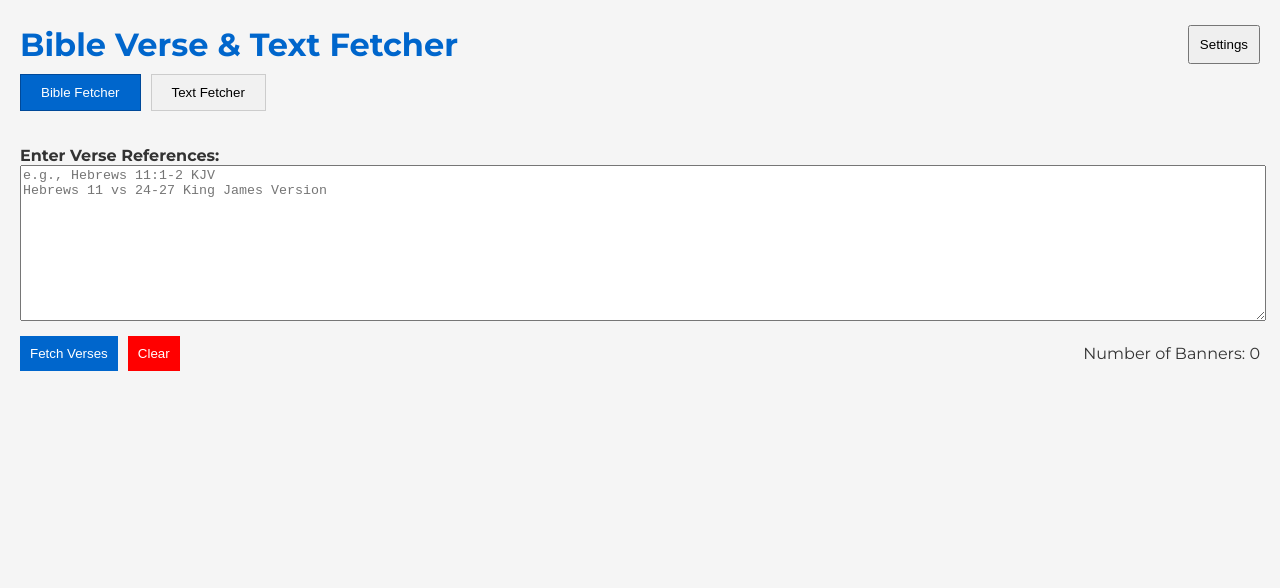
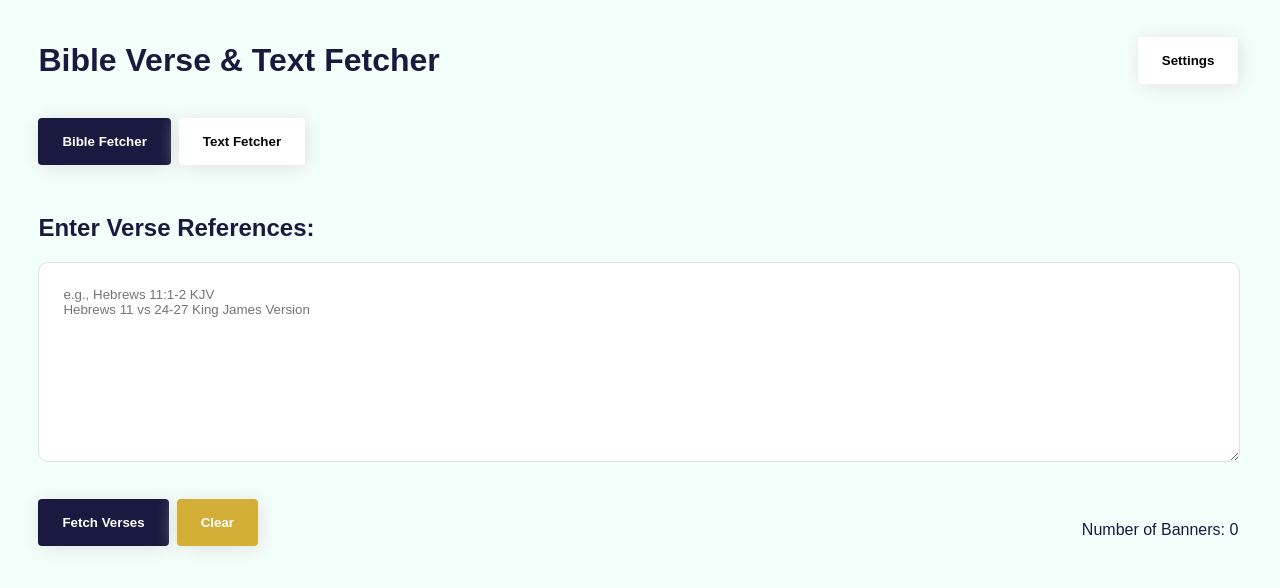
Before and after one commit to Ebobori/bible-verse-fetch4, a React (Create React App) app in the folder bible-verse-fetcher1/: page / in a window 1280 px wide. Shown: the top 588 px of the page. Built offline with nearby package versions, Linux system fonts and the light colour scheme.

Commit message:
Styling V1 complete, the application look a lot more presentable

```diff
--- a/bible-verse-fetcher1/src/App.css
+++ b/bible-verse-fetcher1/src/App.css
@@ -1,15 +1,62 @@
 @import url('https://fonts.googleapis.com/css2?family=Montserrat:wght@400;700&display=swap');
 
+
+@import url('https://fonts.googleapis.com/css2?family=Montserrat:wght@400;700&display=swap');
+
+:root {
+    /* Define root colors for easy theme management */
+    --background-main: #f3fffa;
+    --primary-text: #1A1A40;
+    --secondary-text: #555;
+    --button-background: #ffffff;
+    --button-text: #ffffff;
+    --input-background: #ffffff;
+    --primary-button: #1A1A40;
+    --hover-primary-button: #080815;
+    --secondary-button: #D4AF37;
+    --hover-secondary-button: #c09f31;
+    --input-border: #E0E0E0;
+    --select-border: #e7decc;
+    --select-background: #F4F0E7;
+    --modal-overlay-background: #00000080;
+    --modal-background: #ffffff;
+    --error-color: #d70000;
+    --verse-chunk-background: #ffffff;
+    --verse-chunk-box-shadow: #E0E0E0;
+    --spinner-border:#f3f3f3;
+    --spinner-border-top:#1A1A40;
+}
+
 body {
-  font-family: 'Montserrat', sans-serif;
-  margin: 20px;
-  background-color: #f5f5f5;
-  color: #333;
+    padding-left: 3%;
+    padding-right: 3%;
+    background-color: var(--background-main);
+    color: var(--primary-text);
+    font-family: 'Poppins', Arial, sans-serif;
+}
+
+@media screen and (max-width: 576px),
+       screen and (min-width: 577px) and (max-width: 992px),
+       screen and (min-width: 993px) and (max-width: 1119px) {
+    body {
+        padding-left: 3%;
+        padding-right: 3%;
+    }
+}
+
+@media screen and (min-width: 1200px) {
+    body {
+        max-width: 1200px;
+    }
 }
 
 h1 {
-  color: #0066cc;
+  color: var(--primary-text);
   margin: 0;
+}
+
+@media screen and (max-width: 576px){
+  h1 {font-size: 1.6rem; margin-bottom: 16px;}
 }
 
 label {
@@ -19,9 +66,9 @@ label {
 
 small {
   display: block;
-  margin-top: 5px;
+  margin-top: 4px;
   font-size: 0.8em;
-  color: #555;
+  color: var(--secondary-text);
   width: 100%;
   white-space: normal;
 }
@@ -30,44 +77,71 @@ form {
   display: flex;
   flex-direction: column;
   align-items: flex-start;
-  width: 100%;
+  width: auto;
 }
 
 #output {
-  margin-top: 20px;
+  margin-top: 24px;
 }
 
 textarea {
-  width: 100%;
-  margin-bottom: 10px;
+    width: 96%;
+    margin-bottom: 32px;
+    font-family: 'Poppins', sans-serif;
+    border-radius: 10px;
+    padding: 24px;
+    background-color: var(--input-background);
+    border:1px solid var(--input-border);
+}
+
+@media screen and (max-width: 576px)
+{
+  textarea {
+    width: 86%;
+  }
+}
+@media screen and (min-width: 577px) and (max-width: 992px)
+{
+  textarea {
+    width: 93%;
+  }
 }
 
 button {
-  padding: 10px;
+  padding: 16px 24px;
   margin: 5px 0;
+  border-radius: 4px;
+  box-shadow: none;
+  outline-color: none;
+  font-family: Poppins, Arial, sans-serif;
+  font-weight: 600;
+  border: none;
+  background: var(--button-background);
+  box-shadow: 2px 2px 20px 0px var(--input-border);
+  transition: background 0.5s linear;
 }
 
 button[type="submit"] {
-  background-color: #0066cc;
-  color: white;
+  background-color: var(--primary-button);
+  color: var(--button-text);
   border: none;
   cursor: pointer;
 }
 
 button[type="submit"]:hover {
-  background-color: #004999;
+  background-color: var(--hover-primary-button);
 }
 
 .clear-button {
-  background-color: red;
+  background-color:var(--secondary-button);
   color: white;
   border: none;
   cursor: pointer;
-  margin-left: 10px;
+  margin-left: 8px;
 }
 
 .clear-button:hover {
-  background-color: darkred;
+  background-color: var(--hover-secondary-button);
 }
 
 .button-group {
@@ -75,6 +149,7 @@ button[type="submit"]:hover {
   justify-content: space-between;
   align-items: center;
   width: 100%;
+  flex-wrap: wrap;
 }
 
 .header {
@@ -82,73 +157,110 @@ button[type="submit"]:hover {
   justify-content: space-between;
   align-items: center;
   width: 100%;
+  margin-bottom: 24px;
+  margin-top: 32px;
+  flex-wrap: wrap;
+
+}
+@media screen and (max-width: 576px){
+  .header { margin-bottom: 24px;}
 }
 
 .translation-select {
   margin-left: auto;
+  margin-bottom: 24px;
 }
 
 .translation-select select {
-  padding: 10px;
+  padding: 8px;
   font-size: 16px;
-  margin-top: 5px;
+  margin-top: 8px;
+  width: 100%;
+  font-family: Poppins, Arial, sans-serif;
+  border: 1px solid var(--select-border);
+  background: var(--select-background);
+  border-radius: 8px;
+  outline-color: var(--hover-primary-button);
 }
 
 .verse-count {
   padding-left: 20px;
   font-size: 16px;
   align-self: center;
+  margin-top: 16px;
 }
 
 .verse-chunk-container {
-  width: 400px;
-  border: 1px solid #ccc;
-  padding: 10px;
+  width: 31%;
+  border: none;
+  padding: 24px;
   box-sizing: border-box;
   position: relative;
-  background-color: #fff;
-  margin-bottom: 10px;
+  background-color: var(--verse-chunk-background);
+  margin-bottom: 8px;
+  border-radius: 16px;
+  box-shadow: 2px 2px 20px 0px var(--verse-chunk-box-shadow);
 }
 
+
+@media screen and (max-width: 576px),
+       screen and (min-width: 577px) and (max-width: 992px)
+      {
+        .verse-chunk-container {
+          width: 100%;
+        }
+       }
+
+
+ @media screen and (min-width: 577px) and (max-width: 992px) {
+  .verse-chunk-container {
+    width: 47%;
+  }
+ }
+
 .verse-chunk {
-  margin-bottom: 10px;
-  padding-bottom: 20px;
+  margin-bottom: 8px;
+  padding-bottom: 24px;
   text-align: left;
   display: flex;
-  justify-content: space-between;
-  align-items: center;
+  flex-direction: column; /* Stack items vertically */
+  align-items: flex-start; /* Align items to the start (left) */
 }
 
 .verse-group {
   display: flex;
   flex-wrap: wrap;
-  gap: 10px;
-  margin-bottom: 20px;
+  gap: 24px;
+  margin-bottom: 10px;
 }
 
+.verse-chunk span {
+  width: 100%; /* Allow the text to take up full width */
+ }
 
 .copy-button {
-  background: #4CAF50;
+  align-self: flex-end; /* Position the button to the right */
+  background: var(--secondary-button);
   color: white;
   border: none;
-  padding: 5px 10px;
+  padding: 7px 13px;
   cursor: pointer;
-  margin-left: 10px;
+  margin-bottom: 8px; /* Add space between the button and the text */
   white-space: nowrap;
 }
 
 .copy-button.copied {
-  background: #0066cc;
+  background: var(--primary-text);
 }
 
 
 .error {
-  color: red;
+  color: rgb(215, 0, 0);
 }
 
 .spinner {
-  border: 16px solid #f3f3f3;
-  border-top: 16px solid #3498db;
+  border: 16px solid var(--spinner-border);
+  border-top: 16px solid var(--spinner-border-top);
   border-radius: 50%;
   width: 120px;
   height: 120px;
@@ -168,7 +280,7 @@ button[type="submit"]:hover {
   left: 0;
   width: 100%;
   height: 100%;
-  background-color: rgba(0, 0, 0, 0.5);
+  background-color: var(--modal-overlay-background);
   display: flex;
   justify-content: center;
   align-items: center;
@@ -176,11 +288,17 @@ button[type="submit"]:hover {
 }
 
 .modal-content {
-  background: white;
+  background: var(--modal-background);
   padding: 20px;
   border-radius: 8px;
   max-width: 500px;
   width: 100%;
+}
+
+@media screen and (max-width: 576px){
+.modal-content {
+  width: 80%;
+}
 }
 
 .modal-content h2 {
@@ -188,14 +306,17 @@ button[type="submit"]:hover {
 }
 
 .modal-content button {
-  margin-top: 20px;
+  margin-top: 24px;
 }
 
+.modal-content label {
+  font-weight: 600;
+}
 /* App.css */
 
 /* Save Button */
 .save-button {
-  background-color: #0066cc; /* Blue color */
+  background-color: var(--primary-button); /* Blue color */
   color: white;
   padding: 10px 20px;
   border: none;
@@ -205,13 +326,13 @@ button[type="submit"]:hover {
 }
 
 .save-button:hover {
-  background-color: #004999; /* Darker blue on hover */
+  background-color: var(--hover-primary-button); /* Darker blue on hover */
 }
 
 /* Cancel Button */
 .cancel-button {
-  background-color: #ccc; /* Grey color */
-  color: black;
+  background-color: var(--secondary-button); /* Grey color */
+  color: var(--button-text);
   padding: 10px 20px;
   border: none;
   cursor: pointer;
@@ -219,37 +340,47 @@ button[type="submit"]:hover {
 }
 
 .cancel-button:hover {
-  background-color: #999; /* Darker grey on hover */
+  background-color: var(--hover-secondary-button); /* Darker grey on hover */
 }
 
 
 .tabs {
-  margin-bottom: 20px;
+  margin-bottom: 24px;
 }
 
 .tabs button {
-  background-color: #f1f1f1;
-  border: 1px solid #ccc;
-  padding: 10px 20px;
   cursor: pointer;
-  margin-right: 10px;
+  margin-right: 8px;
 }
 
 .tabs button.active {
-  background-color: #0066cc;
-  color: white;
-  border-color: #004999;
+  background-color: var(--primary-button);
+  color: var(--button-text);
+  border-color: none;
 }
 
 button.fetch-button {
-  background-color: #0066cc;
-  color: white;
+  background-color: var(--primary-button);
+  color: var(--button-text);
   border: none;
   cursor: pointer;
-  padding: 10px;
+  padding: 16px 24px;
   margin: 5px 0;
 }
 
 button.fetch-button:hover {
-  background-color: #004999;
+  background-color: var(--hover-primary-button);
 }
+
+
+#chunk-limit {
+  width: 95%;
+  padding: 13px;
+  font-family: Poppins, Arial, sans-serif;
+  border-radius: 8px;
+  border: 1px solid var(--input-border);
+}
+
+.text-fetcher {
+  margin-top: 44px;
+}
--- a/bible-verse-fetcher1/src/components/VerseInput.js
+++ b/bible-verse-fetcher1/src/components/VerseInput.js
@@ -3,7 +3,7 @@ import React from 'react';
 const VerseInput = ({ fetchAndDisplayVerses, clearInput, getVerseChunksCount }) => {
   return (
     <form onSubmit={fetchAndDisplayVerses}>
-      <label htmlFor="verse-input">Enter Verse References:</label>
+      <h2>Enter Verse References:</h2>
       <textarea id="verse-input" placeholder="e.g., Hebrews 11:1-2 KJV&#10;Hebrews 11 vs 24-27 King James Version" rows="10" cols="50"></textarea>
       <div className="button-group">
         <div><button className="fetch-button" type="submit">Fetch Verses</button>
```
